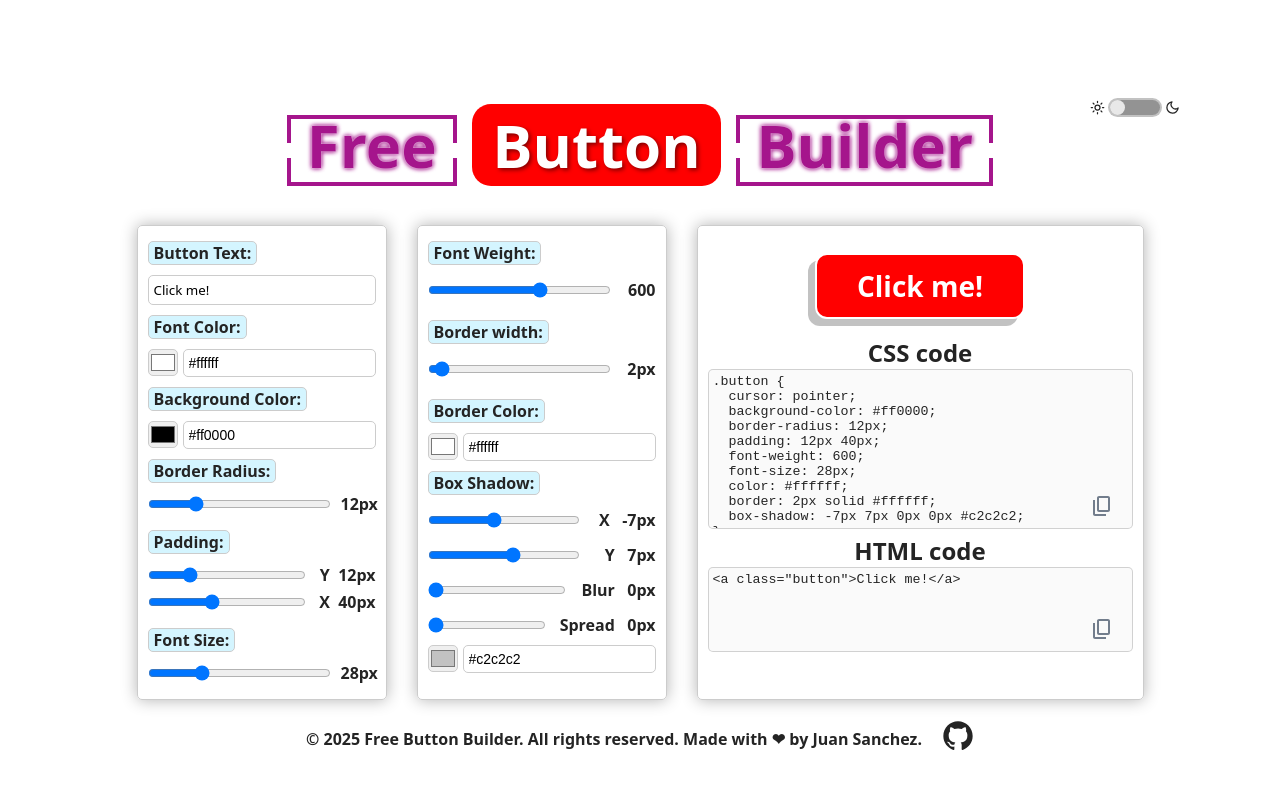
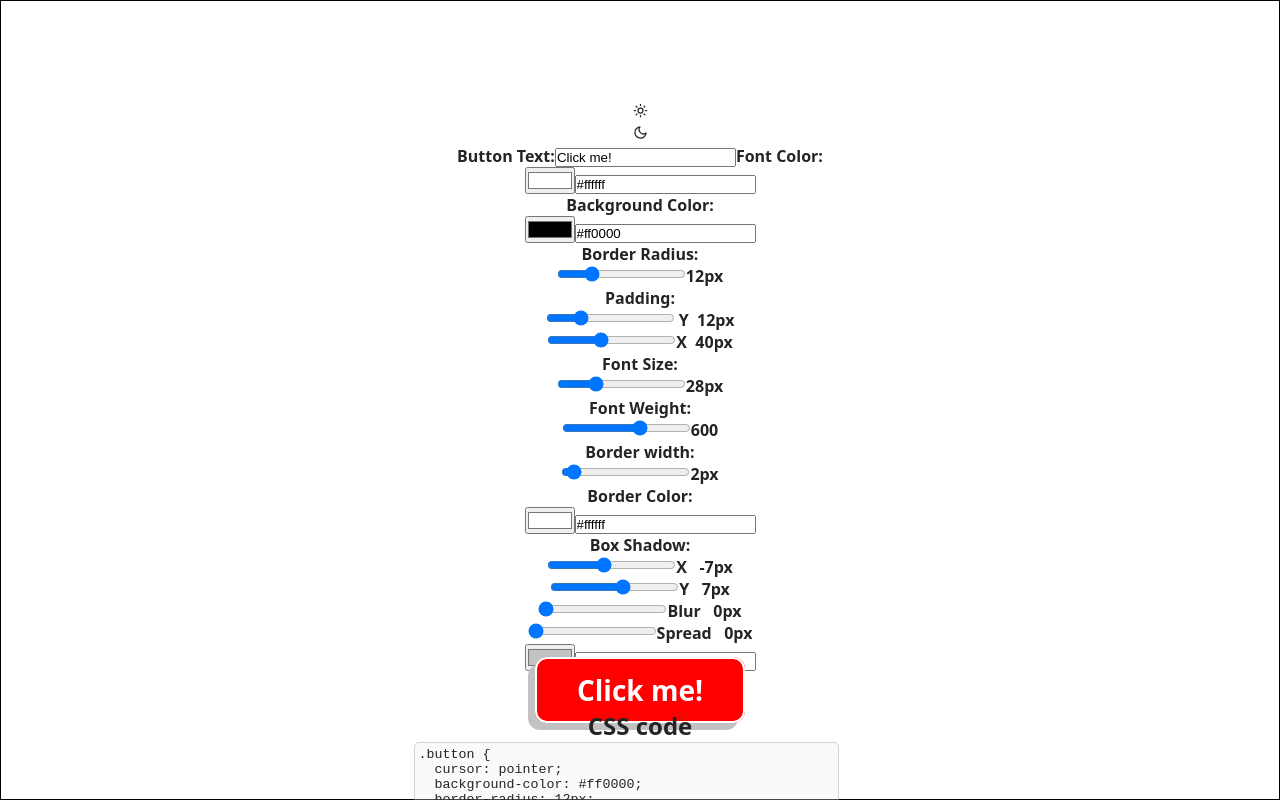
Before and after one commit to J-C-S-V/button-builder, a React (Vite) app: page / in a window 1280 px wide. Shown: the top 800 px of the page. Built offline with nearby package versions, Linux system fonts and the light colour scheme.

Commit message:
Remove app styles

```diff
--- a/src/App.css
+++ b/src/App.css
@@ -1,4 +1,4 @@
-.app {
+/* .app {
   text-align: center;
   font-family: var(--font-system-ui);
   font-weight: 600;
@@ -311,4 +311,17 @@ input[type="color"] {
   height: 200px;
   position: relative;
   background-color: red;
+} */
+
+.app {
+  text-align: center;
+  font-weight: 600;
+  font-size: 1.6rem;
+  color: var(--color-text-black);
+  padding: 10rem;
+  font-family: var(--font-system-ui);
+  background-color: var(--color-background-white);
+  height: 100dvh;
+  transition: background-color 0.2s ease-in-out, color 0.2s ease-in-out;
+  border: 1px solid black;
 }
--- a/src/App.tsx
+++ b/src/App.tsx
@@ -25,11 +25,11 @@ function App() {
           <MoonIcon />
         </li>
       </ul>
-      <h1 className="app__title">
+      {/* <h1 className="app__title">
         <span className="app__title-span-1">Free</span>&nbsp;
         <span className="app__title-span-2">Button</span>&nbsp;
         <span className="app__title-span-3">Builder</span>
-      </h1>
+      </h1> */}
       <WorkBench />
       <Footer />
     </main>
```
